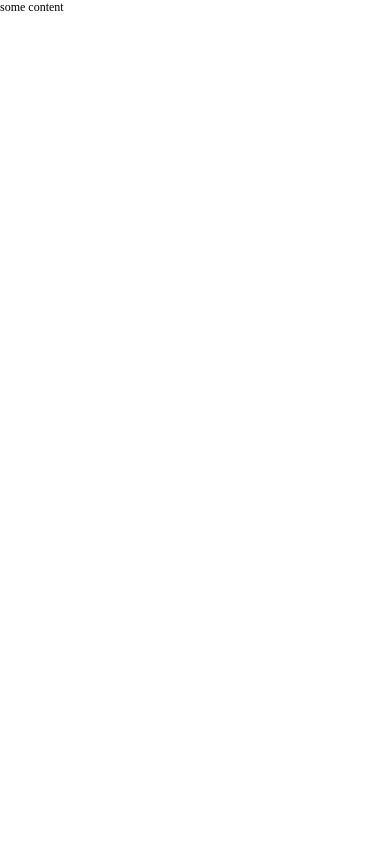
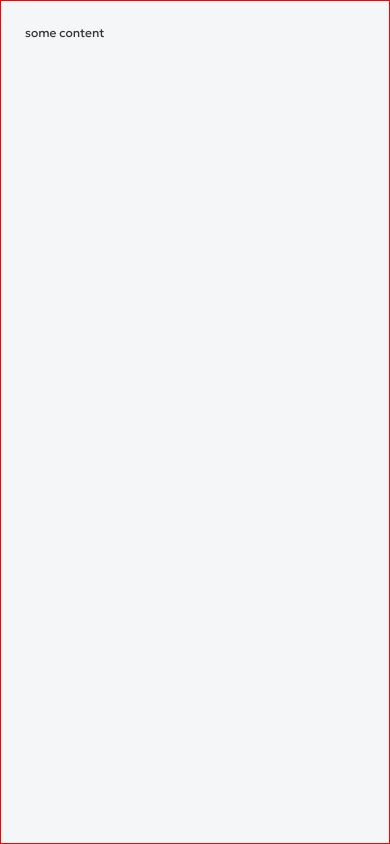
Before and after one commit to artem-kuznecov/cutaway, a React (Vite) app: page / in a window 390 px wide. Built offline with nearby package versions, Linux system fonts and the light colour scheme.

Commit message:
improve app theming

```diff
--- a/src/theme/_typography.scss
+++ b/src/theme/_typography.scss
@@ -25,9 +25,8 @@
 .text-header-2,
 .text-header-3,
 .text-header-4 {
-  font-family: "geologica bold", sans-serif;
   display: inline-block;
-  color: var(--text-dark);
+  color: var(--text-grey);
   width: fit-content;
 }
 
@@ -44,7 +43,12 @@
   font-size: 14px;
 }
 
+.text-bold {
+  font-family: "geologica bold", sans-serif;
+}
+
 .text-gradient {
+  @extend .text-bold;
   -webkit-text-fill-color: transparent;
   background-clip: text;
   background-image: var(--gradient-dark);
@@ -57,7 +61,6 @@
 p,
 a {
   text-align: start;
-  font-family: "geologica regular", sans-serif;
   color: var(--text-dark);
 }
 
--- a/src/theme/index.scss
+++ b/src/theme/index.scss
@@ -29,6 +29,8 @@
   padding: 0;
   margin: 0;
   box-sizing: border-box;
+  font-family: "geologica regular", sans-serif;
+  color: var(--text-dark);
 }
 
 html {
@@ -39,5 +41,25 @@ html {
 @media screen and (max-width: 736px) {
   html {
     font-size: 12px;
+    body #root {
+      padding: 24px 24px;
+    }
   }
 }
+
+body,
+#root {
+  min-height: 100dvh;
+}
+
+body {
+  display: flex;
+  justify-content: center;
+  background: var(--bg-light);
+  #root {
+    flex-grow: 1;
+    border: 1px solid red;
+    padding: 40px 88px 0;
+    max-width: 1280px;
+  }
+}
```
